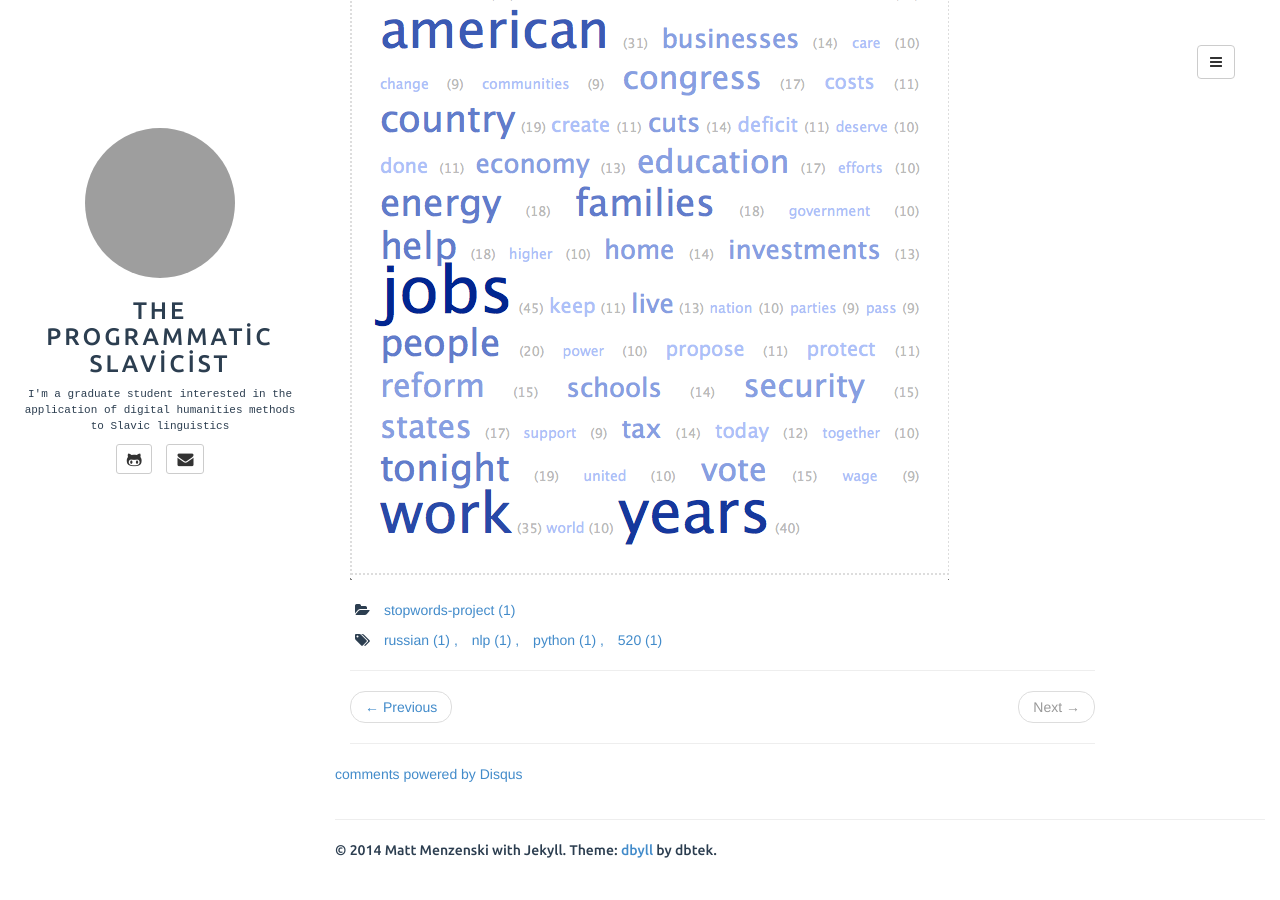
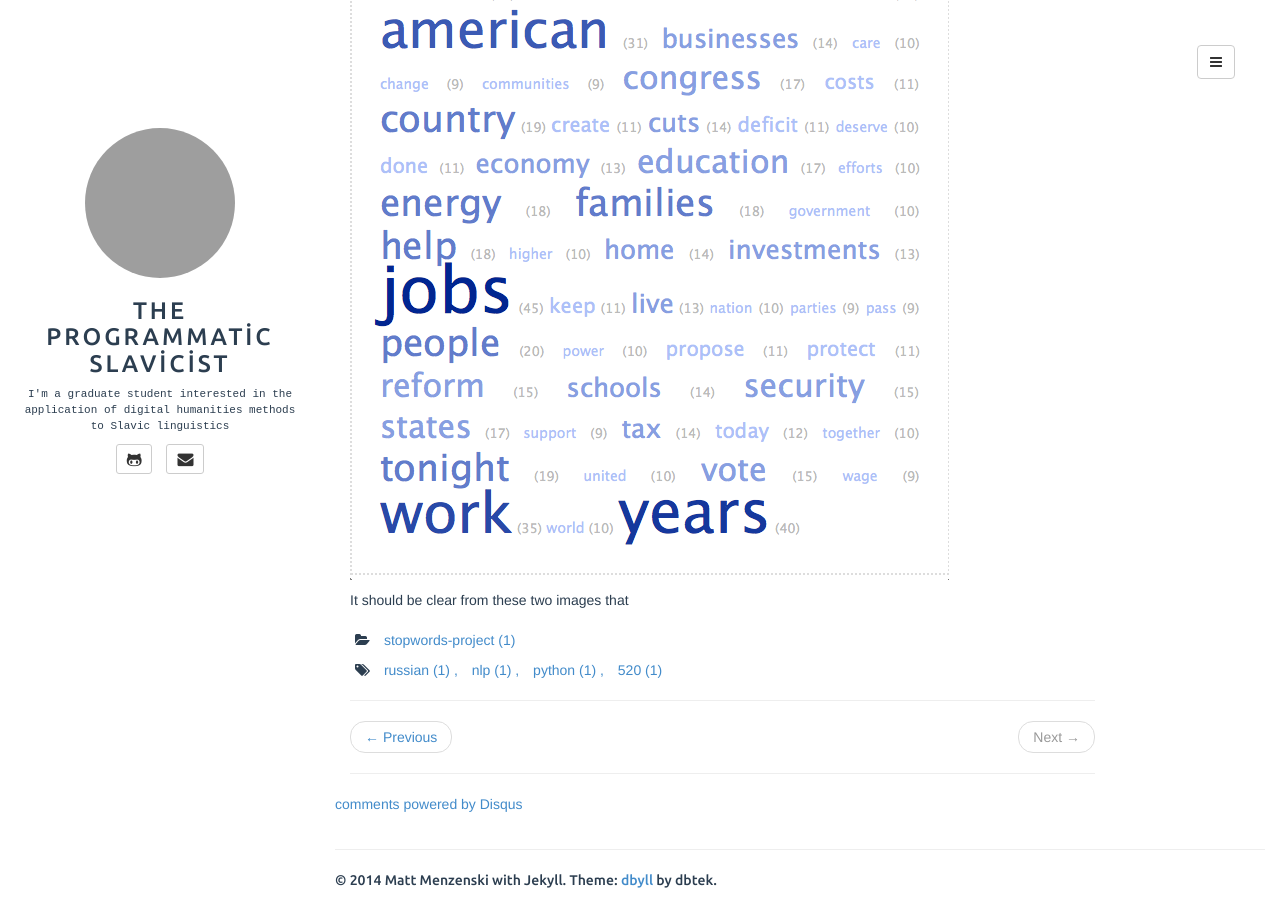
Before and after one commit to menzenski/menzenski.github.io, a Jekyll site: the page built from _posts/2014-01-25-russian-stopwords.md, in a window 1280 px wide and 900 px high, scrolled down 1065 px. Built offline with Jekyll 4.4.1, drawn with Linux system fonts in a browser that asks for light colours; comment, search, counter and statistics services are not loaded; before the commit the page ends 1935 px from its top, so only the background shows below that; grey boxes are pictures that could not be loaded.

```diff
--- a/_posts/2014-01-25-russian-stopwords.md
+++ b/_posts/2014-01-25-russian-stopwords.md
@@ -23,3 +23,5 @@
 This next image shows the fifty most frequent words from the same 2013 State of the Union address, except that 174 stop words were removed prior to the creation of the tag cloud (the list of stop words used is available [here](http://www.ranks.nl/resources/stopwords.html)):
 
 ![Most common words in the 2013 State of the Union address, with stop words removed]({% asset_path stopwords_removed.png %})
+
+It should be clear from these two images that
```
